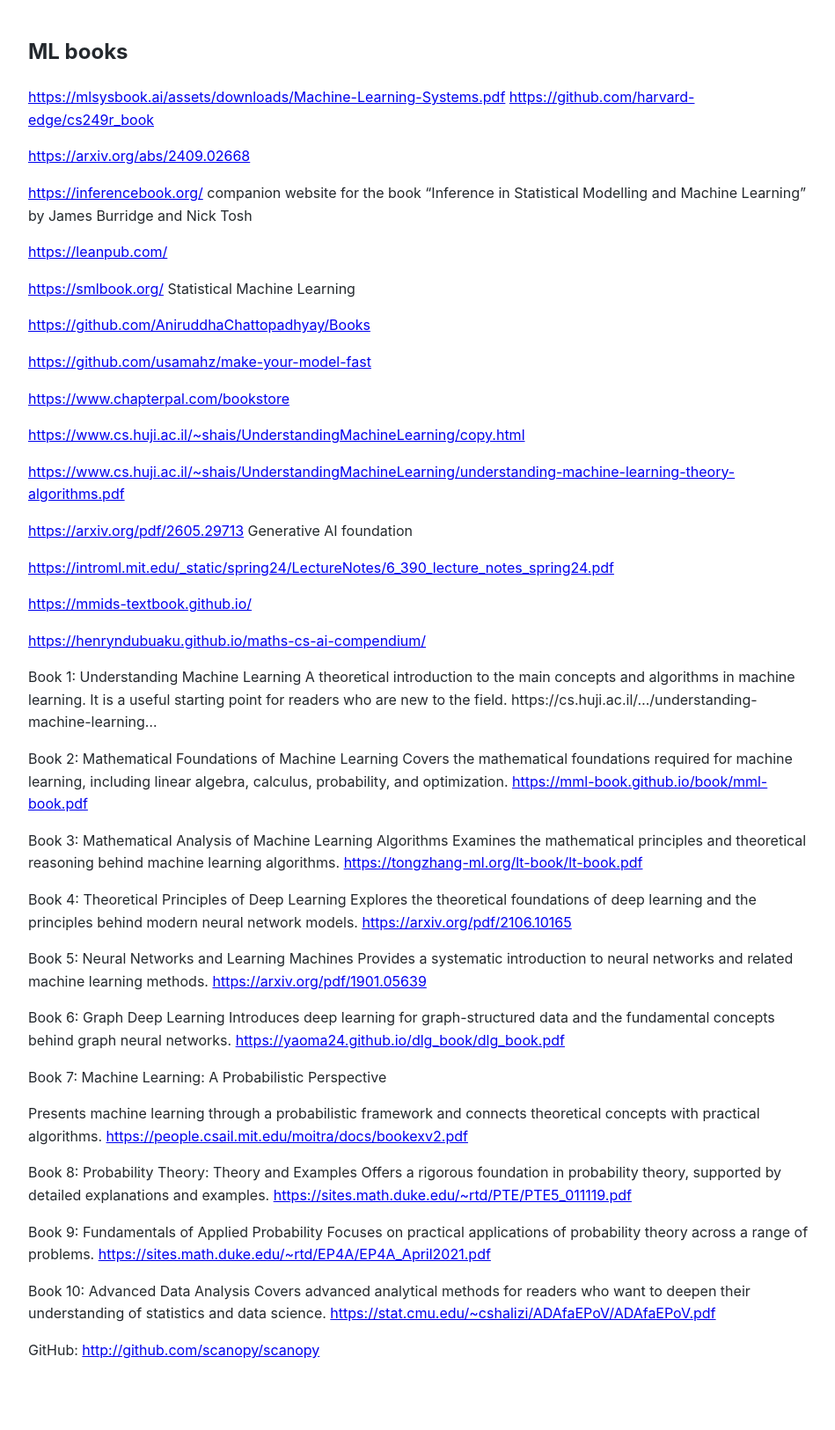
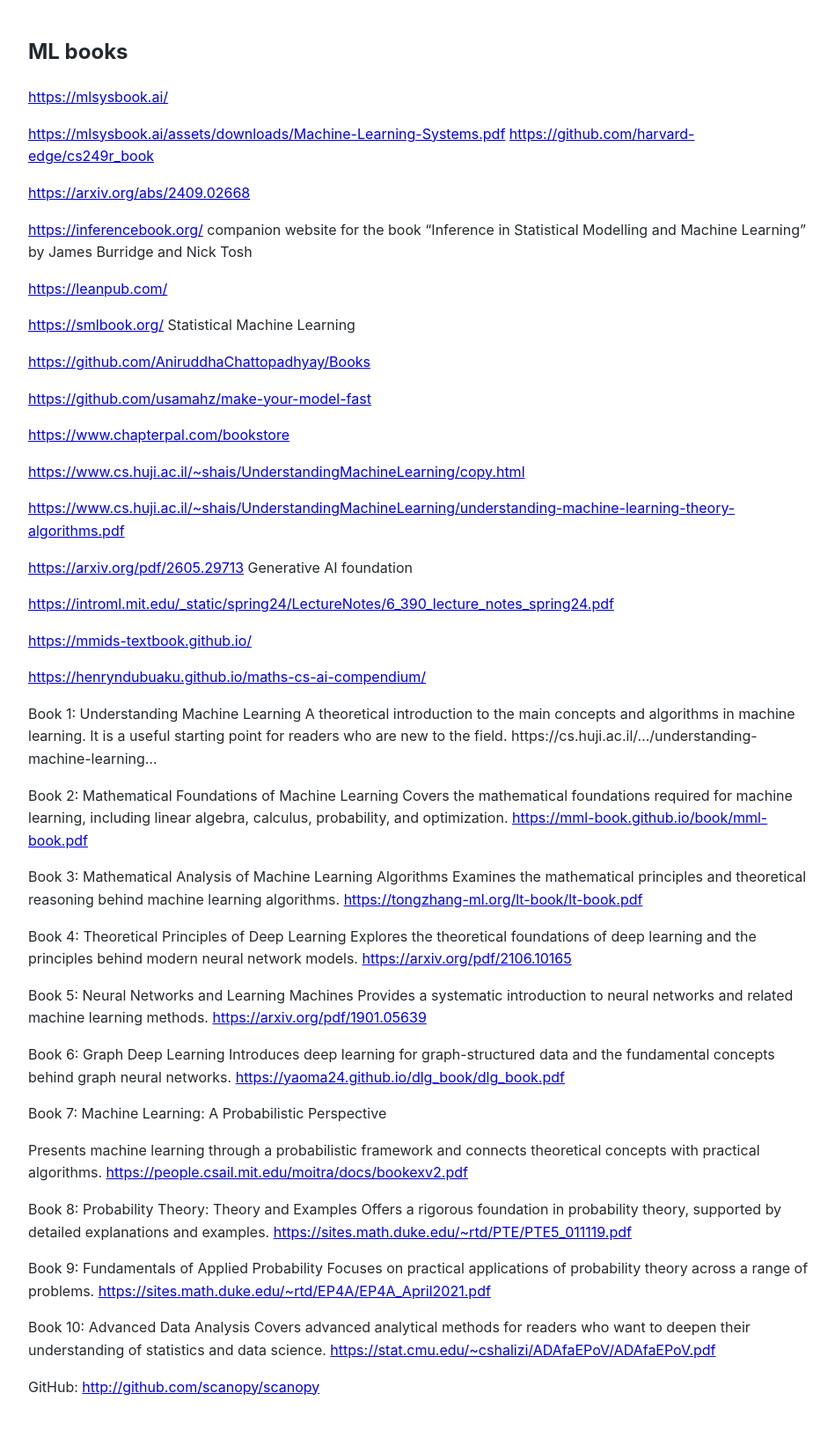
Before and after one commit to Michael-Lubinsky/michael-lubinsky.github.com, a Jekyll site: the page built from ml/ml_books.md, in a window 1280 px wide. Shown: the whole page at 88% size, without its empty margins (158-1107 px from the left). Built offline with Jekyll 4.4.1, drawn with Linux system fonts in a browser that asks for light colours; our own code applies the rules of GitHub Pages for plain Markdown files; before the commit the page ends 1584 px from its top, so only the background shows below that.

Commit message:
Add links to ML books and resources

```diff
--- a/ml/ml_books.md
+++ b/ml/ml_books.md
@@ -1,5 +1,6 @@
 ## ML books
 
+<https://mlsysbook.ai/>
 
 <https://mlsysbook.ai/assets/downloads/Machine-Learning-Systems.pdf>
 <https://github.com/harvard-edge/cs249r_book>
```
